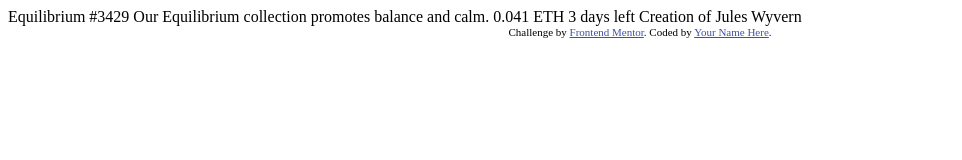
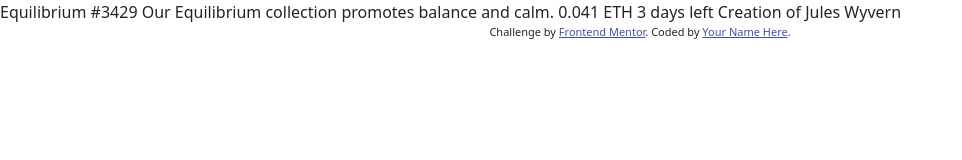
Before and after one commit to blordeus/nft-preview-card-component-main, a plain HTML site: page index.html in a window 1280 px wide. Shown: the whole page, without its empty margins (0-962 px from the left). Drawn offline with nearby package versions, Linux system fonts and the light colour scheme.

Commit message:
Included fonts and Bootstrap

```diff
--- a/index.html
+++ b/index.html
@@ -5,7 +5,11 @@
   <meta name="viewport" content="width=device-width, initial-scale=1.0"> <!-- displays site properly based on user's device -->
 
   <link rel="icon" type="image/png" sizes="32x32" href="./images/favicon-32x32.png">
-
+  <link href="https://cdn.jsdelivr.net/npm/bootstrap@5.3.0-alpha3/dist/css/bootstrap.min.css" rel="stylesheet" integrity="sha384-KK94CHFLLe+nY2dmCWGMq91rCGa5gtU4mk92HdvYe+M/SXH301p5ILy+dN9+nJOZ" crossorigin="anonymous">
+  <link rel="stylesheet" href="index.css">
+  <link rel="preconnect" href="https://fonts.googleapis.com">
+  <link rel="preconnect" href="https://fonts.gstatic.com" crossorigin>
+  <link href="https://fonts.googleapis.com/css2?family=Outfit:wght@300;400;600&display=swap" rel="stylesheet">
   <title>Frontend Mentor | NFT preview card component</title>
 
   <!-- Feel free to remove these styles or customise in your own stylesheet 👍 -->
@@ -14,7 +18,8 @@
     .attribution a { color: hsl(228, 45%, 44%); }
   </style>
 </head>
-<body>
+<main>
+ <body>
 
   Equilibrium #3429
 
@@ -29,5 +34,6 @@
     Challenge by <a href="https://www.frontendmentor.io?ref=challenge" target="_blank">Frontend Mentor</a>.
     Coded by <a href="#">Your Name Here</a>.
   </div>
-</body>
+ </body>
+</main>
 </html>
--- a/index.scss
+++ b/index.scss
@@ -0,0 +1,3 @@
+@import url('https://fonts.googleapis.com/css2?family=Outfit:wght@300;400;600&display=swap');
+
+$font-stack: font-family: 'Outfit', sans-serif;
```
Also changed, not shown: index.css, 1 other file.
